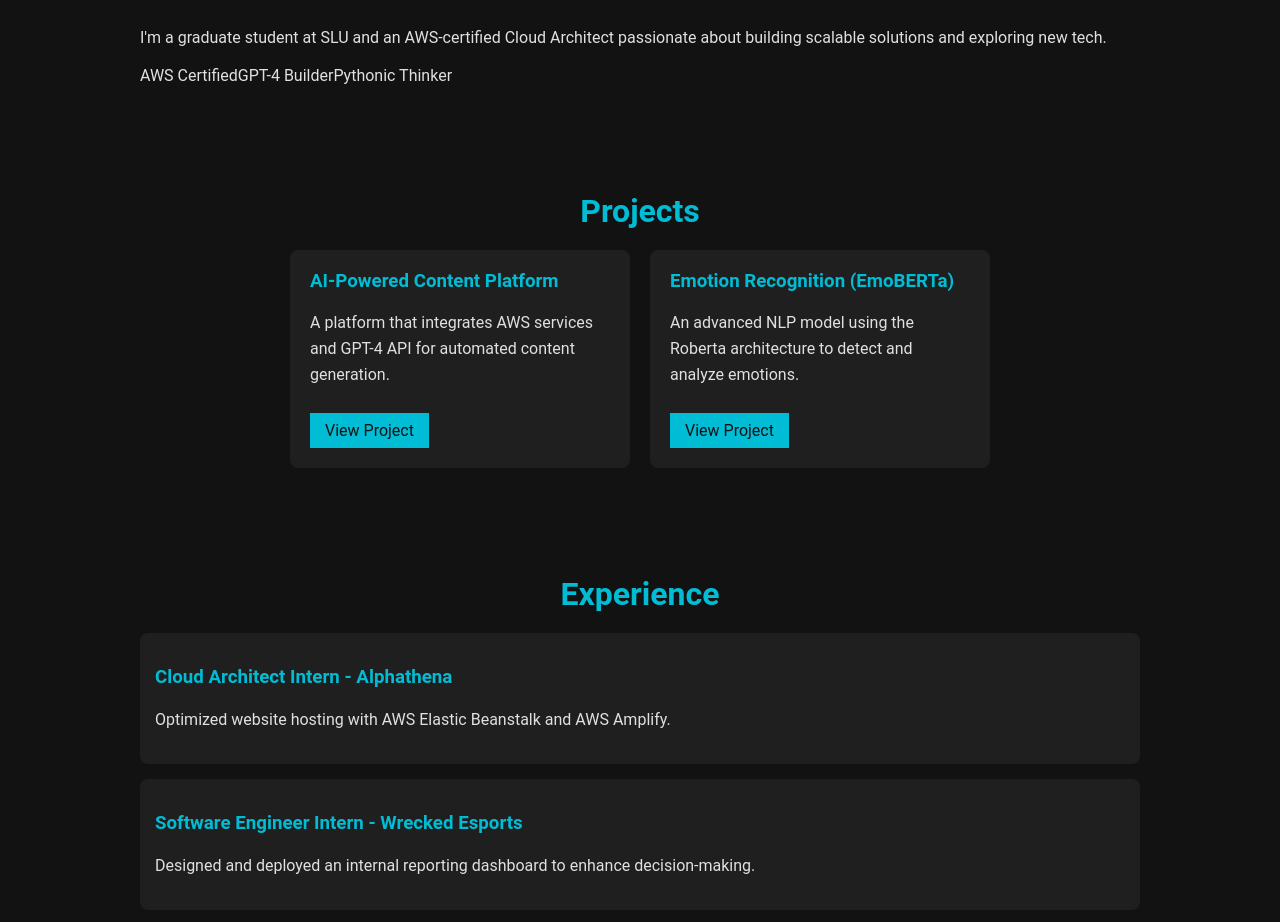
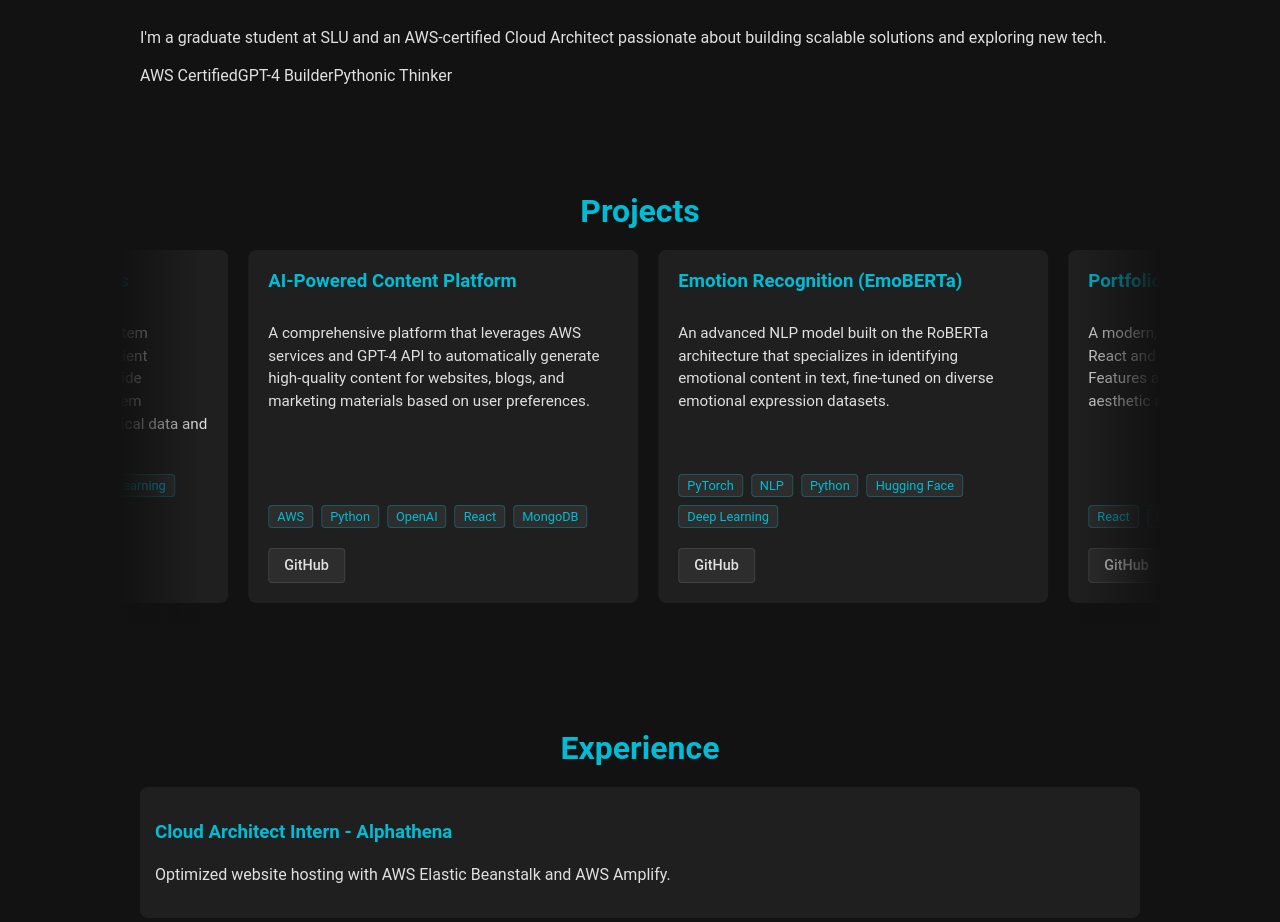
Before and after one commit to moneshkovi/portfolio, a React (Create React App) app in the folder webapp/: page / in a window 1280 px wide. Shown: the part 960-1882 px from the top of the page. Built offline with nearby package versions, Linux system fonts and the light colour scheme.

Commit message:
updated projects section to auto scrol view

```diff
--- a/webapp/src/App.css
+++ b/webapp/src/App.css
@@ -123,28 +123,118 @@ body {
   }
 
 /* Projects */
+.projects-container {
+  position: relative;
+  overflow: hidden;
+  margin: 0 -20px; /* Negative margin to counter section padding */
+}
+
+.projects-container::before,
+.projects-container::after {
+  content: '';
+  position: absolute;
+  top: 0;
+  width: 80px;
+  height: 100%;
+  z-index: 2;
+  pointer-events: none;
+}
+
+.projects-container::before {
+  left: 0;
+  background: linear-gradient(to right, #121212, transparent);
+}
+
+.projects-container::after {
+  right: 0;
+  background: linear-gradient(to left, #121212, transparent);
+}
+
 .project-cards {
   display: flex;
-    flex-wrap: wrap;
+  overflow-x: auto;
+  scroll-behavior: smooth;
+  -ms-overflow-style: none; /* IE and Edge */
+  scrollbar-width: none; /* Firefox */
+  padding: 20px;
   gap: 20px;
-    justify-content: center;
+  animation: scroll 30s linear infinite;
+}
+
+.project-cards::-webkit-scrollbar {
+  display: none; /* Chrome, Safari and Opera */
+}
+
+.project-row {
+  display: flex;
+  gap: 20px;
+  margin-bottom: 20px;
+  animation: scrollLeft 40s linear infinite;
+}
+
+.project-row:hover {
+  animation-play-state: paused;
+}
+
+@keyframes scrollLeft {
+  0% {
+    transform: translateX(0);
+  }
+  100% {
+    transform: translateX(calc(-350px * 5)); /* Adjust based on total number of cards */
+  }
 }
 
 .project-card {
   background: #1f1f1f;
   padding: 20px;
   border-radius: 8px;
-    width: 300px;
-    transition: transform 0.3s;
+  width: 350px;
+  min-width: 350px; /* Prevent shrinking */
+  transition: transform 0.3s, box-shadow 0.3s;
+  display: flex;
+  flex-direction: column;
 }
 
 .project-card:hover {
-    transform: scale(1.05);
+  transform: scale(1.02);
+  box-shadow: 0 5px 15px rgba(0, 188, 212, 0.2);
+  z-index: 5;
 }
 
 .project-card h3 {
   margin-top: 0;
   color: #00bcd4;
+  margin-bottom: 15px;
+}
+
+.project-card p {
+  margin-bottom: 15px;
+  font-size: 0.95rem;
+  line-height: 1.5;
+}
+
+.project-skills {
+  display: flex;
+  flex-wrap: wrap;
+  gap: 8px;
+  margin-top: auto;
+  margin-bottom: 15px;
+}
+
+.skill-tag {
+  background: #2d2d2d;
+  color: #00bcd4;
+  padding: 3px 8px;
+  border-radius: 4px;
+  font-size: 0.8rem;
+  border: 1px solid rgba(0, 188, 212, 0.3);
+}
+
+.project-links {
+  display: flex;
+  gap: 10px;
+  margin-top: 5px;
 }
 
 .project-card .btn {
@@ -153,12 +243,32 @@ body {
   color: #121212;
   padding: 8px 15px;
   text-decoration: none;
-    margin-top: 10px;
   transition: background 0.3s;
+  border-radius: 4px;
+  font-size: 0.9rem;
+  font-weight: 500;
 }
 
 .project-card .btn:hover {
   background: #008ba3;
+}
+
+.project-card .github-btn {
+  display: inline-block;
+  background: #2d2d2d;
+  color: #e0e0e0;
+  padding: 8px 15px;
+  text-decoration: none;
+  border-radius: 4px;
+  border: 1px solid rgba(255, 255, 255, 0.1);
+  transition: all 0.3s;
+  font-size: 0.9rem;
+  font-weight: 500;
+}
+
+.project-card .github-btn:hover {
+  background: #3d3d3d;
+  color: #00bcd4;
 }
 
   /* Experience */
@@ -548,10 +658,3 @@ body {
       align-items: center;
     }
   }
-
-  html, body {
-    margin: 0;
-    padding: 0;
-    overflow-x: hidden;  /* only disable horizontal scroll */
-    height: auto;
-  }
--- a/webapp/src/App.js
+++ b/webapp/src/App.js
@@ -4,6 +4,7 @@ import AOS from 'aos';
 import 'aos/dist/aos.css';
 import ReactTypingEffect from 'react-typing-effect';
 import Certifications from './Certifications';
+import Projects from './Projects';
 
 function Navbar() {
   return (
@@ -93,31 +94,6 @@ function Hero() {
           <span className="badge">AWS Certified</span>
           <span className="badge">GPT-4 Builder</span>
           <span className="badge">Pythonic Thinker</span>
-        </div>
-      </section>
-    );
-  }
-
-
-  function Projects() {
-    return (
-      <section id="projects" className="section projects" data-aos="fade-up">
-        <h2>Projects</h2>
-        <div className="project-cards">
-          <div className="project-card" data-aos="fade-up" data-aos-delay="100">
-            <h3>AI-Powered Content Platform</h3>
-            <p>
-              A platform that integrates AWS services and GPT-4 API for automated content generation.
-            </p>
-            <a href="#" className="btn">View Project</a>
-          </div>
-          <div className="project-card" data-aos="fade-up" data-aos-delay="200">
-            <h3>Emotion Recognition (EmoBERTa)</h3>
-            <p>
-              An advanced NLP model using the Roberta architecture to detect and analyze emotions.
-            </p>
-            <a href="#" className="btn">View Project</a>
-          </div>
         </div>
       </section>
     );
--- a/webapp/src/Certifications.js
+++ b/webapp/src/Certifications.js
@@ -1,6 +1,5 @@
 // Certifications.js
 import React from 'react';
-import { FaAws, FaDatabase, FaCode, FaLaptopCode } from 'react-icons/fa';
 
 const techSkills = [
   { name: "Languages", items: ["Python", "JavaScript", "HTML", "CSS", "Bash"] },
--- /dev/null
+++ b/webapp/src/Projects.js
@@ -0,0 +1,167 @@
+import React from 'react';
+
+function Projects() {
+  return (
+    <section id="projects" className="section projects" data-aos="fade-up">
+      <h2>Projects</h2>
+      <div className="projects-container">
+        <div className="project-row">
+          <div className="project-card">
+            <h3>AI Agents for Medical Diagnosis</h3>
+            <p>
+              A sophisticated medical diagnostic system powered by AI agents that analyzes patient symptoms
+              and medical records to provide diagnostic recommendations. The system leverages NLP and ML to interpret
+              medical data and assist healthcare professionals.
+            </p>
+            <div className="project-skills">
+              <span className="skill-tag">Python</span>
+              <span className="skill-tag">AI Agents</span>
+              <span className="skill-tag">NLP</span>
+              <span className="skill-tag">Machine Learning</span>
+              <span className="skill-tag">Healthcare</span>
+            </div>
+            <div className="project-links">
+              <a
+                href="https://github.com/moneshkovi/AI-Agents-for-Medical-Diagnosis"
+                target="_blank"
+                rel="noopener noreferrer"
+                className="github-btn"
+              >
+                GitHub
+              </a>
+            </div>
+          </div>
+
+          <div className="project-card">
+            <h3>AI-Powered Content Platform</h3>
+            <p>
+              A comprehensive platform that leverages AWS services and GPT-4 API to automatically
+              generate high-quality content for websites, blogs, and marketing materials based on user preferences.
+            </p>
+            <div className="project-skills">
+              <span className="skill-tag">AWS</span>
+              <span className="skill-tag">Python</span>
+              <span className="skill-tag">OpenAI</span>
+              <span className="skill-tag">React</span>
+              <span className="skill-tag">MongoDB</span>
+            </div>
+            <div className="project-links">
+              <a
+                href="https://github.com/moneshkovi/ai-content"
+                target="_blank"
+                rel="noopener noreferrer"
+                className="github-btn"
+              >
+                GitHub
+              </a>
+            </div>
+          </div>
+
+          <div className="project-card">
+            <h3>Emotion Recognition (EmoBERTa)</h3>
+            <p>
+              An advanced NLP model built on the RoBERTa architecture that specializes in identifying
+              emotional content in text, fine-tuned on diverse emotional expression datasets.
+            </p>
+            <div className="project-skills">
+              <span className="skill-tag">PyTorch</span>
+              <span className="skill-tag">NLP</span>
+              <span className="skill-tag">Python</span>
+              <span className="skill-tag">Hugging Face</span>
+              <span className="skill-tag">Deep Learning</span>
+            </div>
+            <div className="project-links">
+              <a
+                href="https://github.com/moneshkovi/erc"
+                target="_blank"
+                rel="noopener noreferrer"
+                className="github-btn"
+              >
+                GitHub
+              </a>
+            </div>
+          </div>
+
+          <div className="project-card">
+            <h3>Portfolio Website</h3>
+            <p>
+              A modern, responsive portfolio website built with React and enhanced with smooth
+              animations. Features a clean, minimalist design with dark mode aesthetic and seamless navigation.
+            </p>
+            <div className="project-skills">
+              <span className="skill-tag">React</span>
+              <span className="skill-tag">CSS3</span>
+              <span className="skill-tag">AOS</span>
+              <span className="skill-tag">Flask</span>
+              <span className="skill-tag">JavaScript</span>
+            </div>
+            <div className="project-links">
+              <a
+                href="https://github.com/moneshkovi/portfolio"
+                target="_blank"
+                rel="noopener noreferrer"
+                className="github-btn"
+              >
+                GitHub
+              </a>
+            </div>
+          </div>
+
+          <div className="project-card">
+            <h3>Eternal5 Discord Bot</h3>
+            <p>
+              A custom Discord bot for gaming communities with music playback from YouTube and Spotify,
+              automated announcements, DM support, and server moderation through role-based commands.
+            </p>
+            <div className="project-skills">
+              <span className="skill-tag">Python</span>
+              <span className="skill-tag">discord.py</span>
+              <span className="skill-tag">Heroku</span>
+              <span className="skill-tag">Spotify</span>
+              <span className="skill-tag">YouTube-DL</span>
+            </div>
+            <div className="project-links">
+              <a
+                href="https://github.com/moneshkovi/Eternal5_bot"
+                target="_blank"
+                rel="noopener noreferrer"
+                className="github-btn"
+              >
+                GitHub
+              </a>
+            </div>
+          </div>
+
+          {/* Duplicate cards to create infinite scroll effect */}
+          <div className="project-card">
+            <h3>AI Agents for Medical Diagnosis</h3>
+            <p>
+              A sophisticated medical diagnostic system powered by AI agents that analyzes patient symptoms
+              and medical records to provide diagnostic recommendations. The system leverages NLP and ML to interpret
+              medical data and assist healthcare professionals.
+            </p>
+            <div className="project-skills">
+              <span className="skill-tag">Python</span>
+              <span className="skill-tag">AI Agents</span>
+              <span className="skill-tag">NLP</span>
+              <span className="skill-tag">Machine Learning</span>
+              <span className="skill-tag">Healthcare</span>
+            </div>
+            <div className="project-links">
+              <a
+                href="https://github.com/moneshkovi/AI-Agents-for-Medical-Diagnosis"
+                target="_blank"
+                rel="noopener noreferrer"
+                className="github-btn"
+              >
+                GitHub
+              </a>
+            </div>
+          </div>
+        </div>
+      </div>
+    </section>
+  );
+}
+
+export default Projects;
```
Also changed, not shown: 10 other files (tests, documents, lock files or other folders). Lines whose indentation alone changed are shown as unchanged.
